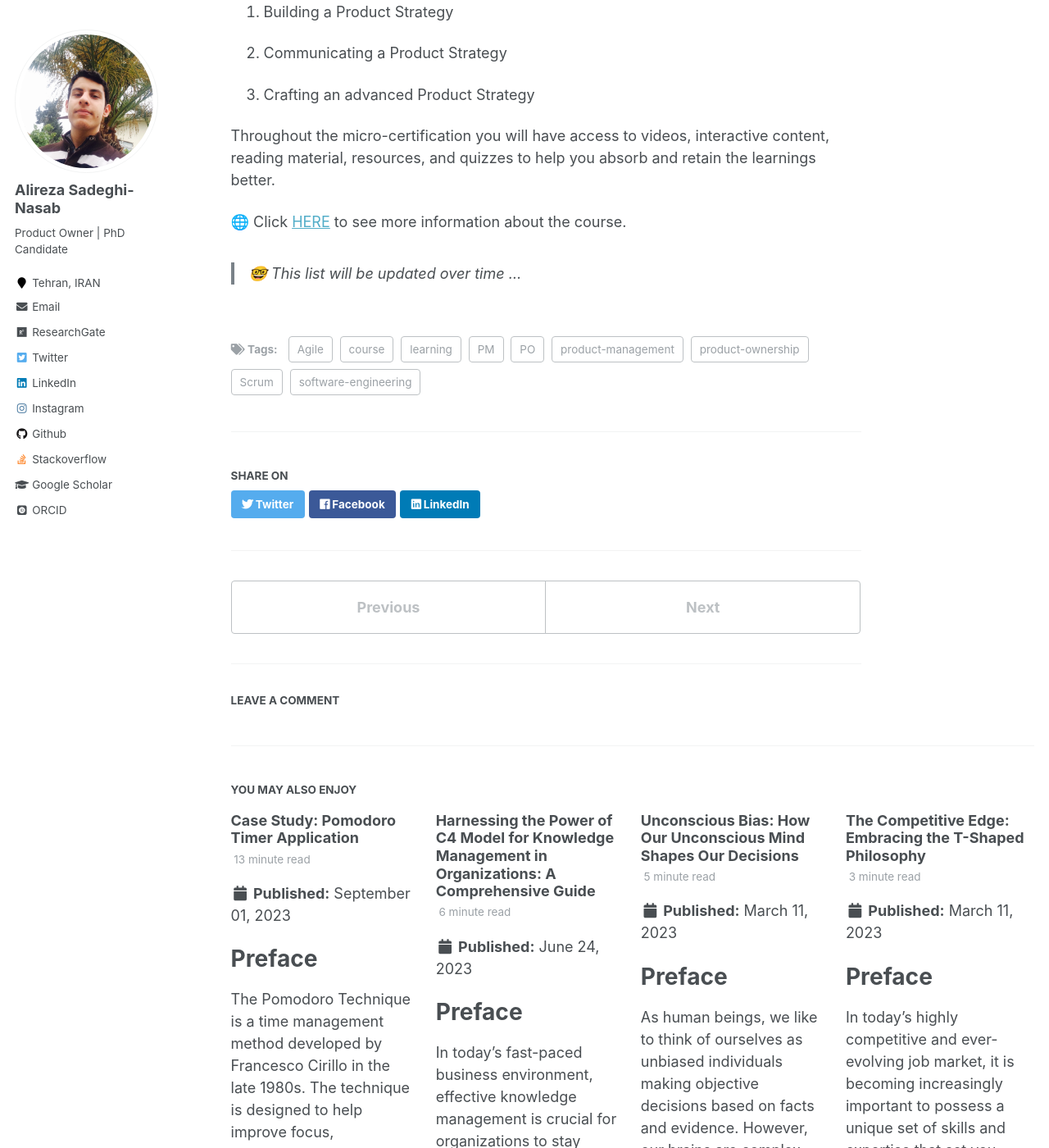
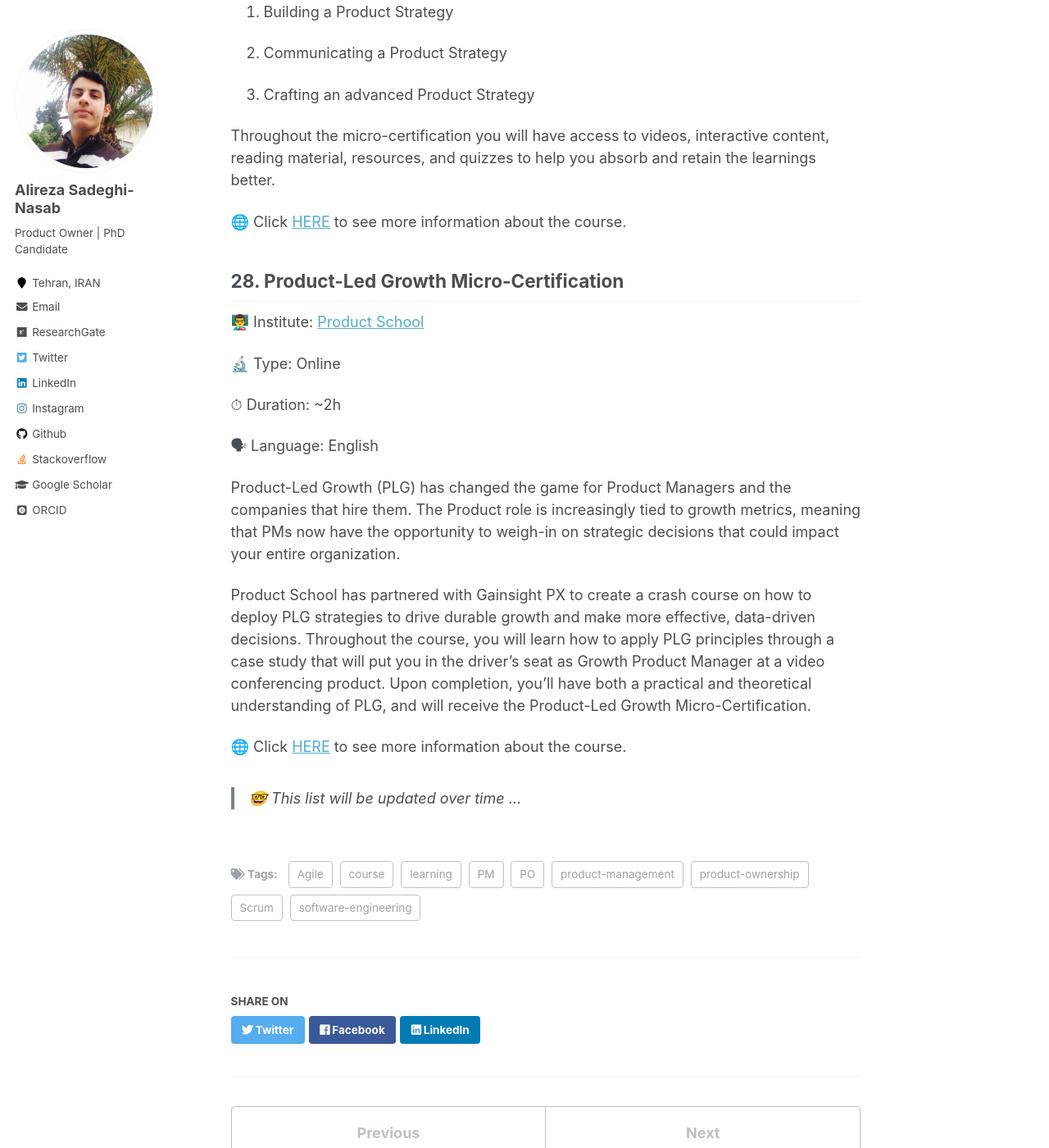
Before and after one commit to AlirezaSN/AlirezaSN.github.io, a Jekyll site: the page built from _posts/2023-03-25-blog-post-14.md, in a window 1280 px wide and 1400 px high, scrolled down 23048 px. Shown: the whole window at 82% size. Built offline with Jekyll 4.4.1, drawn with Linux system fonts in a browser that asks for light colours; some web fonts are replaced; comment, search, counter and statistics services are not loaded; some of the changed text lies outside the part shown.

Commit message:
add a new course

```diff
--- a/_posts/2023-03-25-blog-post-14.md
+++ b/_posts/2023-03-25-blog-post-14.md
@@ -634,4 +634,20 @@ Throughout the micro-certification you will have access to videos, interactive c
 
 🌐 Click [HERE](https://productschool.teachable.com/p/productstrategy) to see more information about the course.
 
+## 28. Product-Led Growth Micro-Certification
+
+👨‍🏫 Institute: [Product School](https://productschool.com)
+
+🔬 Type: Online
+
+⏱ Duration: ~2h
+
+🗣 Language: English
+
+Product-Led Growth (PLG) has changed the game for Product Managers and the companies that hire them. The Product role is increasingly tied to growth metrics, meaning that PMs now have the opportunity to weigh-in on strategic decisions that could impact your entire organization.
+
+Product School has partnered with Gainsight PX to create a crash course on how to deploy PLG strategies to drive durable growth and make more effective, data-driven decisions. Throughout the course, you will learn how to apply PLG principles through a case study that will put you in the driver’s seat as Growth Product Manager at a video conferencing product. Upon completion, you’ll have both a practical and theoretical understanding of PLG, and will receive the Product-Led Growth Micro-Certification.
+
+🌐 Click [HERE](https://productschool.teachable.com/p/plg) to see more information about the course.
+
 > 🤓 This list will be updated over time ...
```
Also changed, not shown: 1 other file.
